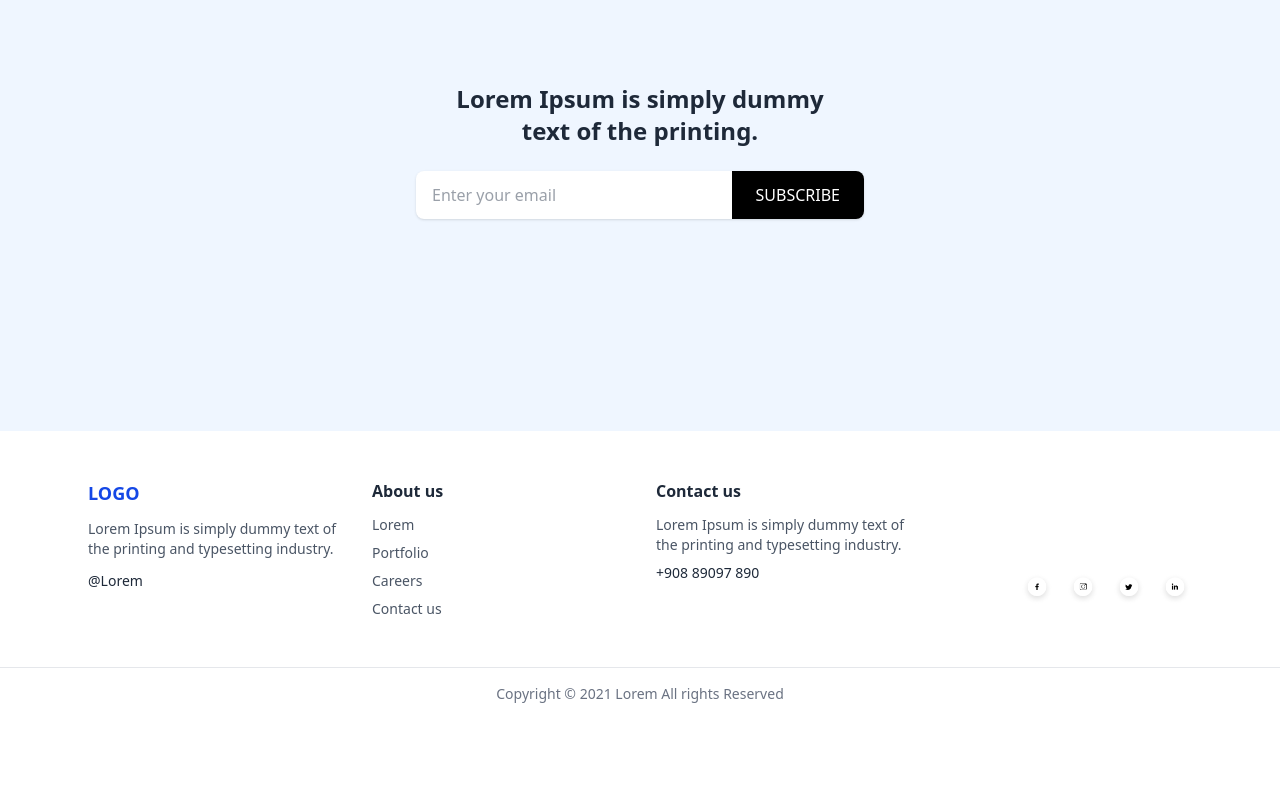
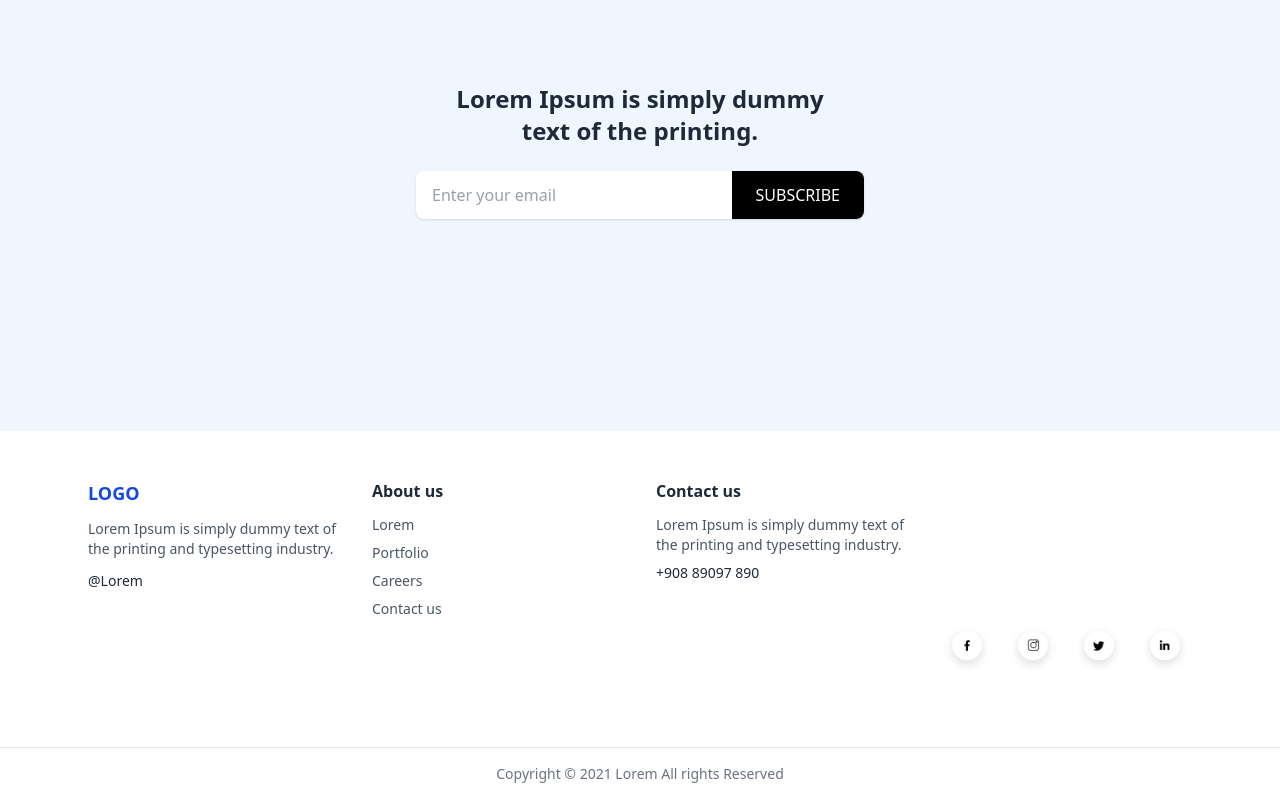
Before and after one commit to ravindu-kandawela1205/first-pro, a React (Vite) app: page / in a window 1280 px wide. Shown: the part 3615-4415 px from the top of the page. Before the commit the page ends 4335 px from the top, so only its background shows below. Built offline with nearby package versions, Linux system fonts and the light colour scheme.

Commit message:
footertomap

```diff
--- a/src/App.jsx
+++ b/src/App.jsx
@@ -11,8 +11,8 @@ import Bell from './middle/CardsSection'
 // import Company_names from './middle-text/CompanyLogos'
 import Company_names from './compononets/Companyimages'
 import Newsletter from './middle/newsletter'
-import Footer from './Footer/footer'
-// import Footer from './compononets/Footerloop'
+// import Footer from './Footer/footer'
+import Footer from './compononets/Footerloop'
 
 function App() {
   return (
--- a/src/compononets/Footerloop.jsx
+++ b/src/compononets/Footerloop.jsx
@@ -7,22 +7,22 @@ import Insta from '../assets/insta.png'
 const socail=[
     {
         path:facebook,
-        clas:'w-[34px] h-[34px]'
+
     },
 
     {
         path:Insta,
-        clas:'w-[34px] h-[34px]'
+
     },
 
     {
         path:twiiter,
-        clas:'w-[34px] h-[34px]'
+
     },
 
     {
         path:linkdin,
-        clas:'w-[34px] h-[34px]'
+
     },
 ]
 
@@ -66,7 +66,7 @@ export default function socialmedia(){
 
                 {socail.map((sc,i)=>(
                     <div key={i}>
-                       <img src={sc.path} alt="" className={clas.clas} />
+                       <img src={sc.path} alt="" className='w-auto h-25 object-contain' />
                     </div>
                 ))}
 
```
